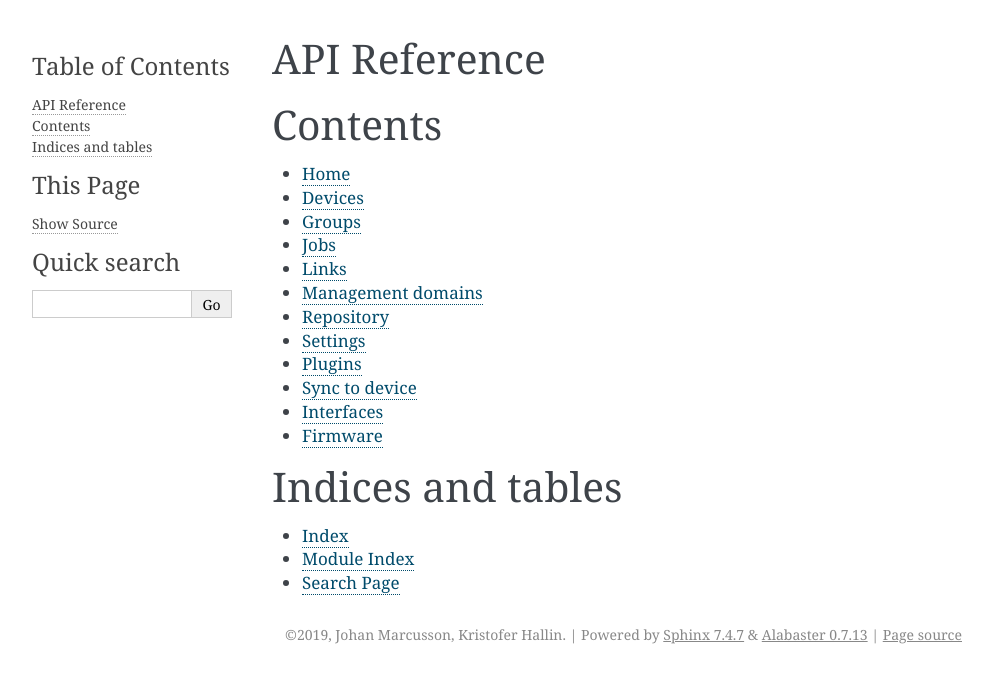
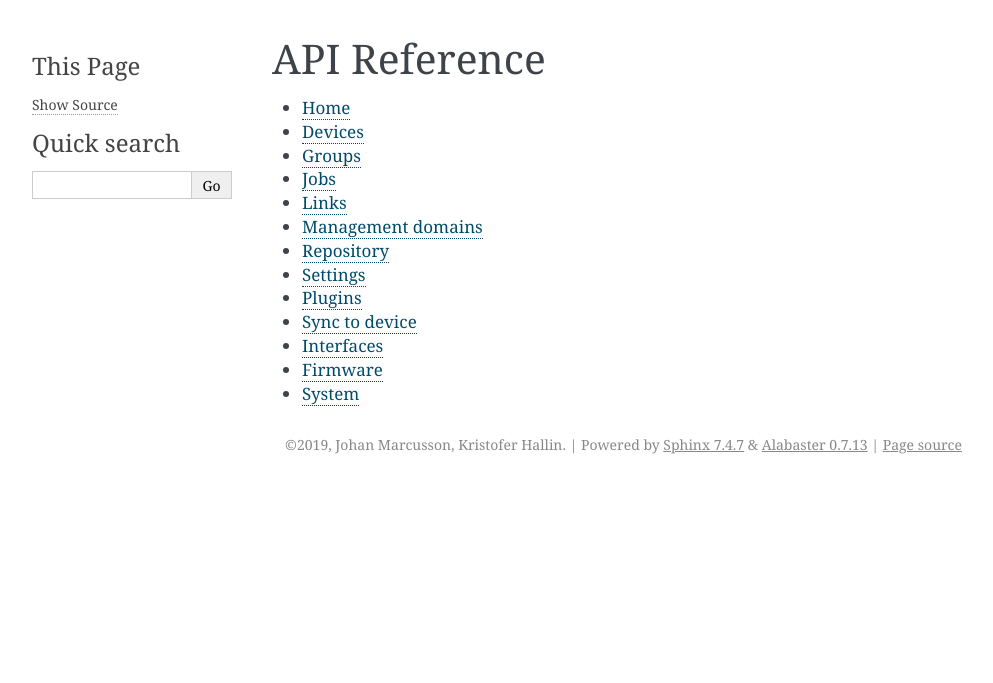
Before and after one commit to SUNET/cnaas-nms, a Sphinx documentation site: the page built from docs/apiref/index.rst, in a window 1280 px wide. Shown: the top 683 px of the page, without its empty margins (148-1141 px from the left). Built offline with Sphinx 7.4.7, drawn with Linux system fonts in a browser that asks for light colours.

Commit message:
Add /system/version docs , fix some contents duplicates

```diff
--- a/docs/apiref/index.rst
+++ b/docs/apiref/index.rst
@@ -1,8 +1,6 @@
 API Reference
 =============
 
-Contents
-========
 .. toctree::
    :maxdepth: 1
 
@@ -18,10 +16,4 @@ Contents
    syncto
    interfaces
    firmware
-
-Indices and tables
-==================
-
-* :ref:`genindex`
-* :ref:`modindex`
-* :ref:`search`
+   system
--- a/docs/tutorials/index.rst
+++ b/docs/tutorials/index.rst
@@ -3,8 +3,6 @@ Tutorials
 
 Tutorials to help you get started with using and understanding CNaaS
 
-Contents
-========
 .. toctree::
    :maxdepth: 1
 
```
Also changed, not shown: docs/apiref/system.rst (added, +23 -0 lines).
